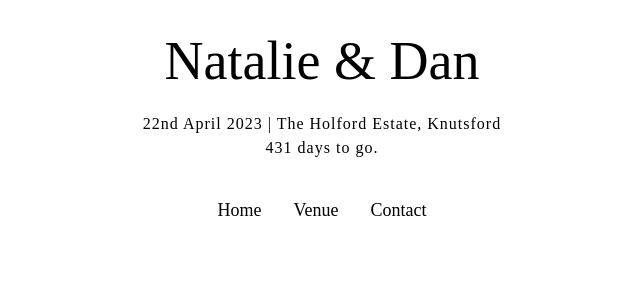
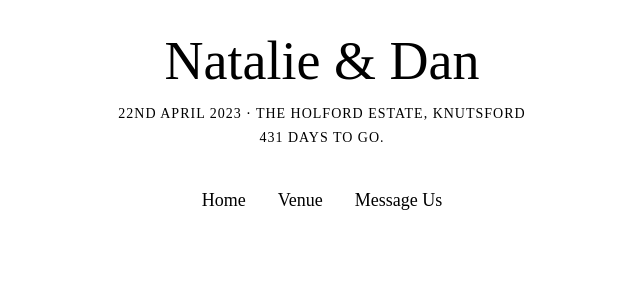
Before and after one commit to danbeddows/thebeddowswedding, a Next.js app: page / in a window 1280 px wide. Shown: the top 300 px of the page, without its empty margins (318-958 px from the left). Built offline with nearby package versions, Linux system fonts and the light colour scheme; no server answers; a web font is replaced by a local one.

Commit message:
Built out header

```diff
--- a/package.json
+++ b/package.json
@@ -13,7 +13,7 @@
   "dependencies": {
     "@fortawesome/fontawesome-svg-core": "^1.3.0",
     "date-fns": "^2.28.0",
-    "next": "^12.0.10",
+    "next": "^12.1.0",
     "polished": "^4.1.4",
     "react": "^17.0.2",
     "react-dom": "^17.0.2",
--- a/src/components/Header/Header.styles.tsx
+++ b/src/components/Header/Header.styles.tsx
@@ -1,8 +1,9 @@
+import { rem } from "polished";
 import styled from "styled-components";
 
 const HeaderWrapper = styled.div`
   max-width: 1120px;
-  margin: 30px auto 50px;
+  margin: ${rem(30)} auto ${rem(50)};
 `;
 
 const InfoWrapper = styled.div`
@@ -14,15 +15,17 @@ const InfoWrapper = styled.div`
 
 const OurNames = styled.h2`
   font-family: "euphoria";
-  font-size: 54px;
+  font-size: ${rem(54)};
   margin: 0;
 `;
 
 const InfoSubtext = styled.h4`
-  margin: 20px 0 0;
+  margin: ${rem(10)} 0 0;
   text-align: center;
   letter-spacing: 1px;
-  line-height: 24px;
+  line-height: ${rem(24)};
+  text-transform: uppercase;
+  font-size: ${rem(14)};
 `;
 
 const LinkWrapper = styled.div`
@@ -30,14 +33,14 @@ const LinkWrapper = styled.div`
   flex-direction: row;
   align-items: center;
   justify-content: center;
-  margin-top: 40px;
+  margin-top: ${rem(40)};
 `;
 
 const HeaderLinkStyle = styled.a`
   text-decoration: none;
   color: #000;
-  margin: 0 16px;
-  font-size: 18px;
+  margin: 0 ${rem(16)};
+  font-size: ${rem(18)};
 `;
 
 export {
--- a/src/components/Header/Header.tsx
+++ b/src/components/Header/Header.tsx
@@ -7,7 +7,8 @@ import {
   InfoWrapper,
   LinkWrapper,
   OurNames,
-} from "./header.styles";
+} from "./Header.styles";
+
 interface HeaderLinkProps {
   url: string;
   label: string;
@@ -34,9 +35,9 @@ const Header = () => {
   return (
     <HeaderWrapper>
       <InfoWrapper>
-        <OurNames>Natalie & Dan</OurNames>
+        <OurNames>Natalie &amp; Dan</OurNames>
         <InfoSubtext>
-          22nd April 2023 | The Holford Estate, Knutsford
+          22nd April 2023 &#8901; The Holford Estate, Knutsford
           <br />
           {message}
         </InfoSubtext>
@@ -44,7 +45,7 @@ const Header = () => {
       <LinkWrapper>
         <HeaderLink url={"/"} label={"Home"} />
         <HeaderLink url={"/venue"} label={"Venue"} />
-        <HeaderLink url={"/contact"} label={"Contact"} />
+        <HeaderLink url={"/message"} label={"Message Us"} />
       </LinkWrapper>
     </HeaderWrapper>
   );
```
Also changed, not shown: 1 other file (tests, documents, lock files or other folders).
